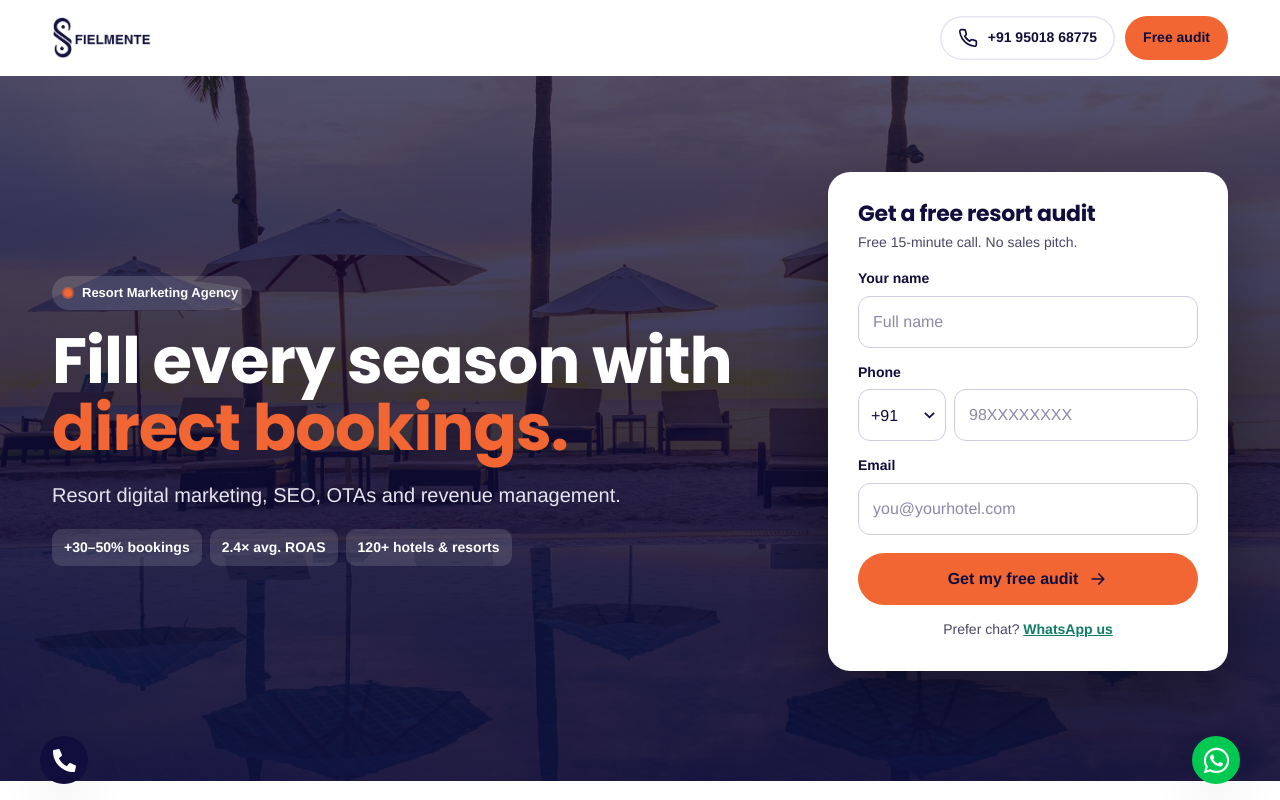
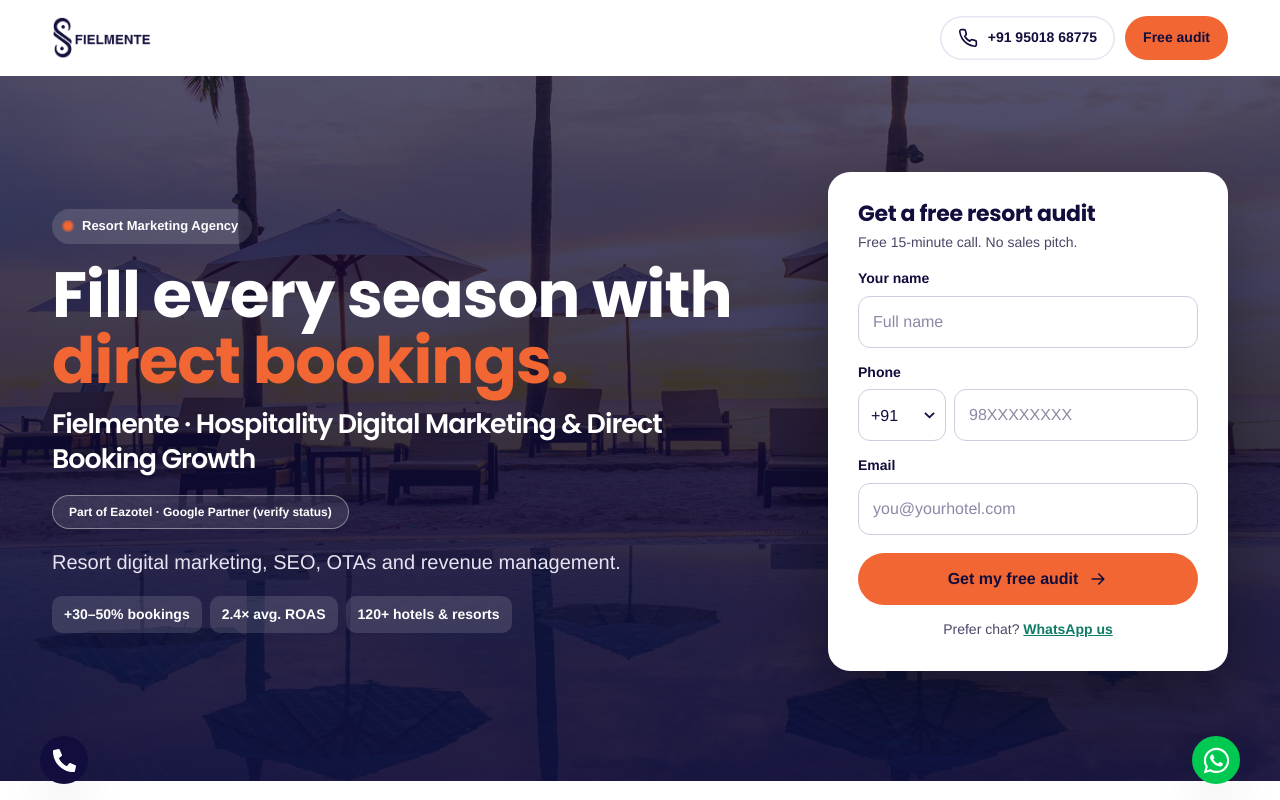
Before and after one commit to fielmente8777/fielmente-landing-pages, a Next.js app: page /resort in a window 1280 px wide. Shown: the top 800 px of the page. Built offline with nearby package versions, Linux system fonts and the light colour scheme.

Commit message:
Add hospitality direct-booking headline and verifiable Google Partner affiliation to all Fielmente paid landing pages

```diff
--- a/components/landing/Hero.tsx
+++ b/components/landing/Hero.tsx
@@ -36,7 +36,18 @@ export function Hero({ page, pageName }: { page: LandingPage; pageName: string }
           <h1 className={`${rise} text-[clamp(34px,8.8vw,64px)] leading-[1.04]`} style={delay(1)}>
             {hero.title}
             <em className="text-brand not-italic">{hero.titleAccent}</em>
+            <span className="mt-3 block text-[0.42em]/[1.3] font-semibold text-white">
+              Fielmente · Hospitality Digital Marketing &amp; Direct Booking Growth
+            </span>
           </h1>
+          <a
+            href="https://www.google.com/partners/agency?id=7707754365"
+            target="_blank"
+            rel="noopener noreferrer"
+            className="inline-flex max-w-full items-center rounded-full border border-white/40 bg-white/10 px-4 py-2 text-xs font-bold text-white hover:bg-white/20"
+          >
+            Part of Eazotel · Google Partner (verify status)
+          </a>
           <p className={`${rise} text-[clamp(16px,4.3vw,20px)] text-line`} style={delay(2)}>
             {hero.subtitle}
           </p>
```
